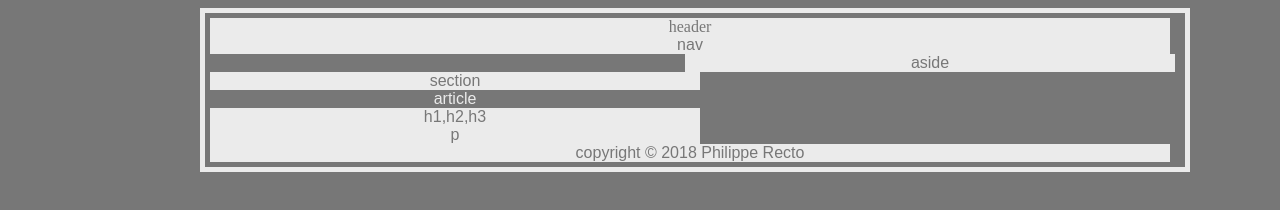
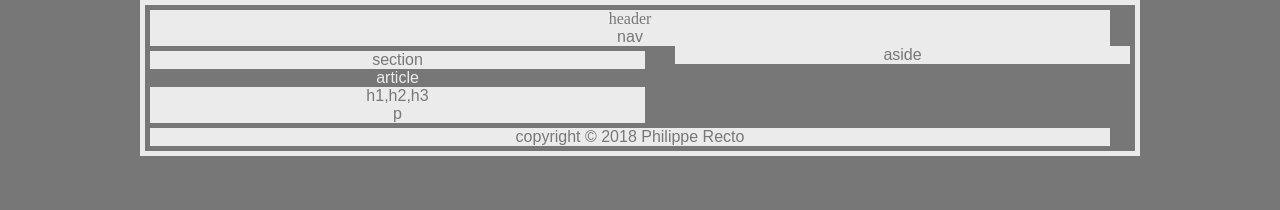
Before and after one commit to precto1285/HW-Wireframe, a plain HTML site: page index.html in a window 1280 px wide. Drawn offline with Linux system fonts and the light colour scheme.

Commit message:
Assignment Refresh

```diff
--- a/style.css
+++ b/style.css
@@ -3,10 +3,9 @@ body {
     background-color: #777;
     color:#ebebeb;
     text-align:center;
-    width: 970px;
+    width: 980px;
     padding:5px;
-    margin-left:200px;
-    margin-right:200px;
+    margin:auto;
     border:solid;
     border-width:5px;
 }
@@ -32,6 +31,7 @@ footer {
     color:#777;
     text-align:center;
     width: 960px;
+    margin-top:5px;
     font-family:Arial, Helvetica, sans-serif;
     clear:both;
 }
@@ -40,20 +40,22 @@ footer {
     background-color:#ebebeb;
     color:#777;
     text-align:center;
-    width: 490px;
+    width: 495px;
+    margin-top:5px;
+    margin-right:5px;
+    margin-bottom:5px;
     font-family: Arial, Helvetica, sans-serif;
     float:left;
-    margin-right:5px;
-}
+    }
 
 #Aside {
     background-color:#ebebeb;
     color:#777;
     text-align:center;
-    width: 490px;
+    width: 455px;
+    margin-left:5px;
     font-family: Arial, Helvetica, sans-serif;
     float:right;
-    margin-right:5px;
 }
 
 #Article {
```
